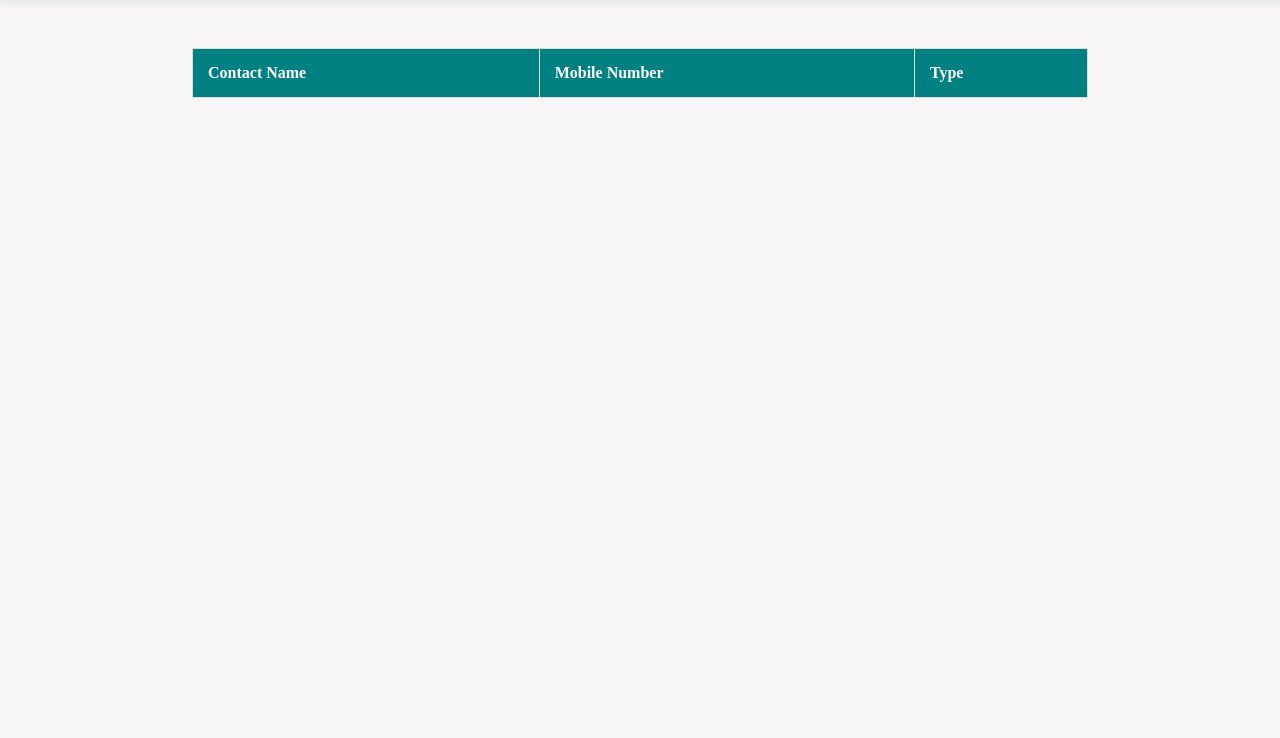
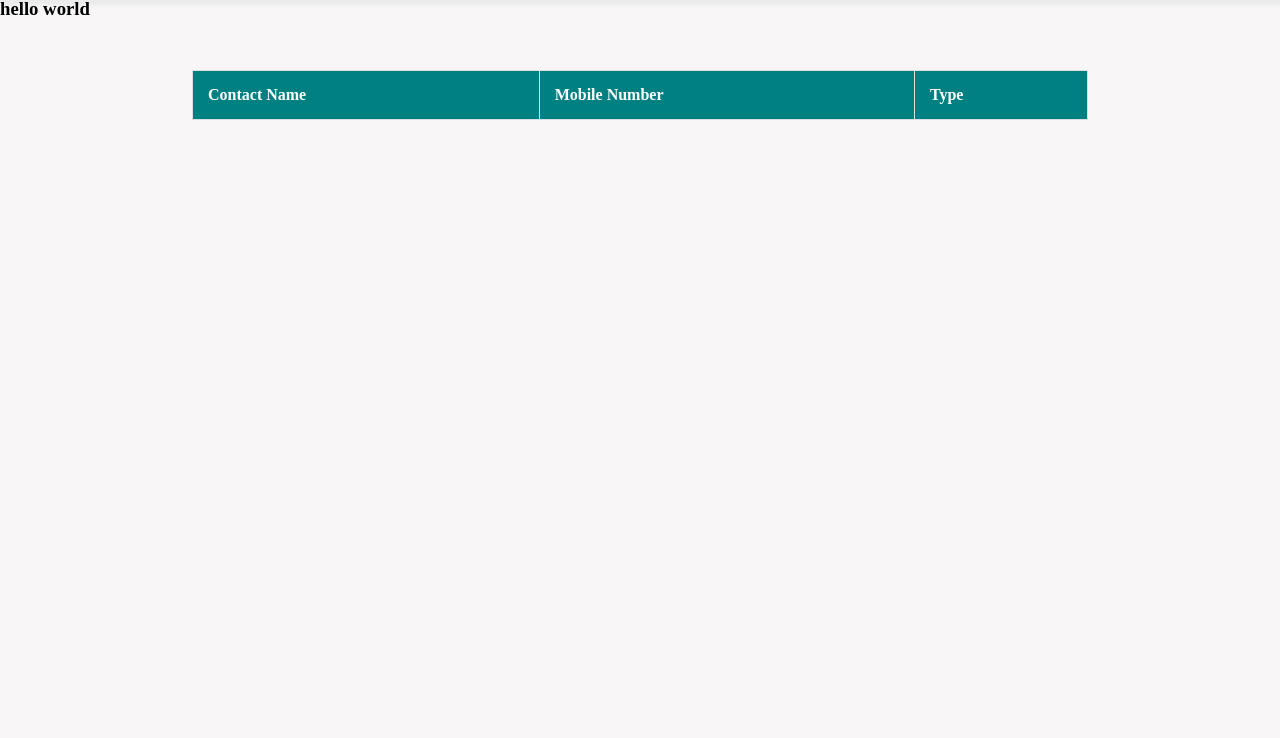
Before and after one commit to Sarthak0008/WEB-18-COLLAB, a plain HTML site: page favourites.html in a window 1280 px wide. Shown: the part 62-800 px from the top of the page. Drawn offline with Linux system fonts and the light colour scheme.

Commit message:
Update favourites.html

```diff
--- a/favourites.html
+++ b/favourites.html
@@ -24,6 +24,7 @@
           </tr>
         </thead>
         <tbody>
+           <h3>hello world<h3>
           <!-- Append your output to tbody -->
         </tbody>
       </table>
```
